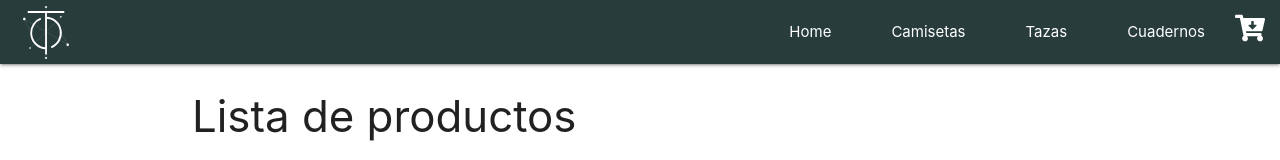
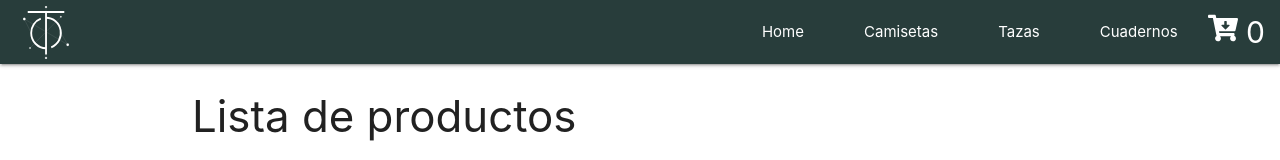
Before and after one commit to omarurregodev/todo_project_react, a React (Create React App) app: page / in a window 1280 px wide. Shown: the top 160 px of the page. Built offline with nearby package versions, Linux system fonts and the light colour scheme.

Commit message:
context al cart

```diff
--- a/src/Containers/ItemDetailsContainer/ItemDetail.jsx
+++ b/src/Containers/ItemDetailsContainer/ItemDetail.jsx
@@ -1,18 +1,27 @@
-import React, { useState } from 'react';
+import React, { useState, useContext } from 'react';
 import ItemCount from '../../components/ItemCount/ItemCount';
 import { Link } from 'react-router-dom';
+import { contexto } from '../../Context/CartContext';
+
 
 
 
 const ItemDetail = ({product}) => {
+
+    const { addCartWidgetValue } = useContext(contexto);
 
     const [cartState, setCartState] = useState(true);
 
     const ShowEndBtn = () => {
       setCartState(false);
     }
+
     const ResetAddBtn = () => {
       setCartState(true);
+    }
+
+    const OnAdd = (contador) => {
+      addCartWidgetValue(contador);
     }
 
     return (
@@ -24,7 +33,7 @@ const ItemDetail = ({product}) => {
           <h5>{product.name}</h5>
           <p>{product.desc}</p>
           <p style={styles.countNumber}>${product.price}</p>
-          {cartState ? <ItemCount stock={product.stock} initial={0} ShowEndBtn={ShowEndBtn}/> :
+          {cartState ? <ItemCount stock={product.stock} initial={0} OnAdd={OnAdd} ShowEndBtn={ShowEndBtn}/> :
           <Link to={'/cart'}>
               <div className='row' style={styles.row_add_container}>
                   <button className='waves-effect waves-light btn' onClick={ResetAddBtn}>Finalizar compra</button>
--- a/src/Containers/ItemListContainer/ItemList.jsx
+++ b/src/Containers/ItemListContainer/ItemList.jsx
@@ -9,8 +9,8 @@ const ItemList = ({products}) => {
         <div className="row">
         {products.map((data) => {
             return (
-                <div className="col s12 m4 l4" >
-                    <Item key={data.id} product={data} />
+                <div  key={data.id} className="col s12 m4 l4" >
+                    <Item product={data} />
                 </div>
             )
             })}
--- /dev/null
+++ b/src/Context/CartContext.jsx
@@ -0,0 +1,29 @@
+import React, { useState, createContext } from "react";
+
+
+
+export const contexto = createContext();
+const { Provider } = contexto;
+
+
+
+const CartProvider = ({ children }) => {
+    const [cartWidgetValue, setCartWidgetValue] = useState(0);
+
+    const addCartWidgetValue = (count) => {
+        if (cartWidgetValue > 0) {
+            setCartWidgetValue(cartWidgetValue + count);
+            console.log("estoy enviando el valor de items   " + cartWidgetValue);
+        } else {
+            setCartWidgetValue(count);
+        }
+    }
+    return (
+        <Provider value={{addCartWidgetValue, cartWidgetValue}}>
+            {children}
+        </Provider>
+    )
+
+}
+
+export default CartProvider;
--- a/src/Data/data.json
+++ b/src/Data/data.json
@@ -105,6 +105,6 @@
         "stock": 9,
         "desc": "Cuaderno para notas con motivo del anime Dragon Ball Z...",
         "category": "cuadernos",
-        "url": "https://http2.mlstatic.com/D_NQ_NP_726966-MLM40430704615_012020-W.jpg"
+        "url": "https://http2.mlstatic.com/D_NQ_NP_665638-MCO48840313591_012022-O.webp"
     }
 ]
--- a/src/components/CartWidget/CartWidget.jsx
+++ b/src/components/CartWidget/CartWidget.jsx
@@ -6,10 +6,10 @@ import { FaCartArrowDown } from 'react-icons/fa';
 
 //let contador = 1;
 
-const CartWidget = ({}) => {
+const CartWidget = ({cartWidgetValue}) => {
     return (
         <>
-            <FaCartArrowDown /> <span>{}</span>
+            <FaCartArrowDown /> <span>{cartWidgetValue}</span>
         </>
     )
 }
--- a/src/components/ItemCount/ItemCount.jsx
+++ b/src/components/ItemCount/ItemCount.jsx
@@ -5,7 +5,7 @@ import Swal from 'sweetalert2/dist/sweetalert2.all.js';
 
 
 
-const ItemCount = ({stock, initial, ShowEndBtn}) => {
+const ItemCount = ({stock, initial, OnAdd, ShowEndBtn}) => {
 
     const [contador, setContador] = useState(initial);
 
@@ -51,6 +51,7 @@ const ItemCount = ({stock, initial, ShowEndBtn}) => {
                 showConfirmButton: false,
                 timer: 1500
             })
+            OnAdd(contador);
             ShowEndBtn(); // AQUI ESTOY CAMBIANDO EL ESTADO, PARA QUE ME RENDERICE EL BTN DE FINALIZAR COMPRA Y ME ENVIE AL VIEW DE CART
         } else {
             Swal.fire({
--- a/src/components/Navbar/NavBar.jsx
+++ b/src/components/Navbar/NavBar.jsx
@@ -1,11 +1,14 @@
-import React from 'react';
+import React, { useContext }from 'react';
 import Logo from '../../assets/img/Logo_omar_blanco.svg';
 import CartWidget from '../CartWidget/CartWidget';
 import { Link, NavLink } from "react-router-dom";
+import { contexto } from '../../Context/CartContext';
 
 
 
 const Navbar = ({initialCart}) => {
+
+    const { cartWidgetValue } = useContext(contexto);
 
     const categories = [
         {name: "Camisetas", id: 0, route: "/category/camisetas"},
@@ -25,7 +28,7 @@ const Navbar = ({initialCart}) => {
                     </Link>
                     {categories.map((category) => <NavLink key={category.id} to={category.route} style={styles.link}>{category.name}</NavLink>)}
                     <Link to={'/cart'} style={styles.botonCart} >
-                        <CartWidget />
+                        <CartWidget cartWidgetValue={cartWidgetValue}/>
                     </Link>
                 </div>
             </nav>
```
Also changed, not shown: src/App.js (+5 -8 lines).
